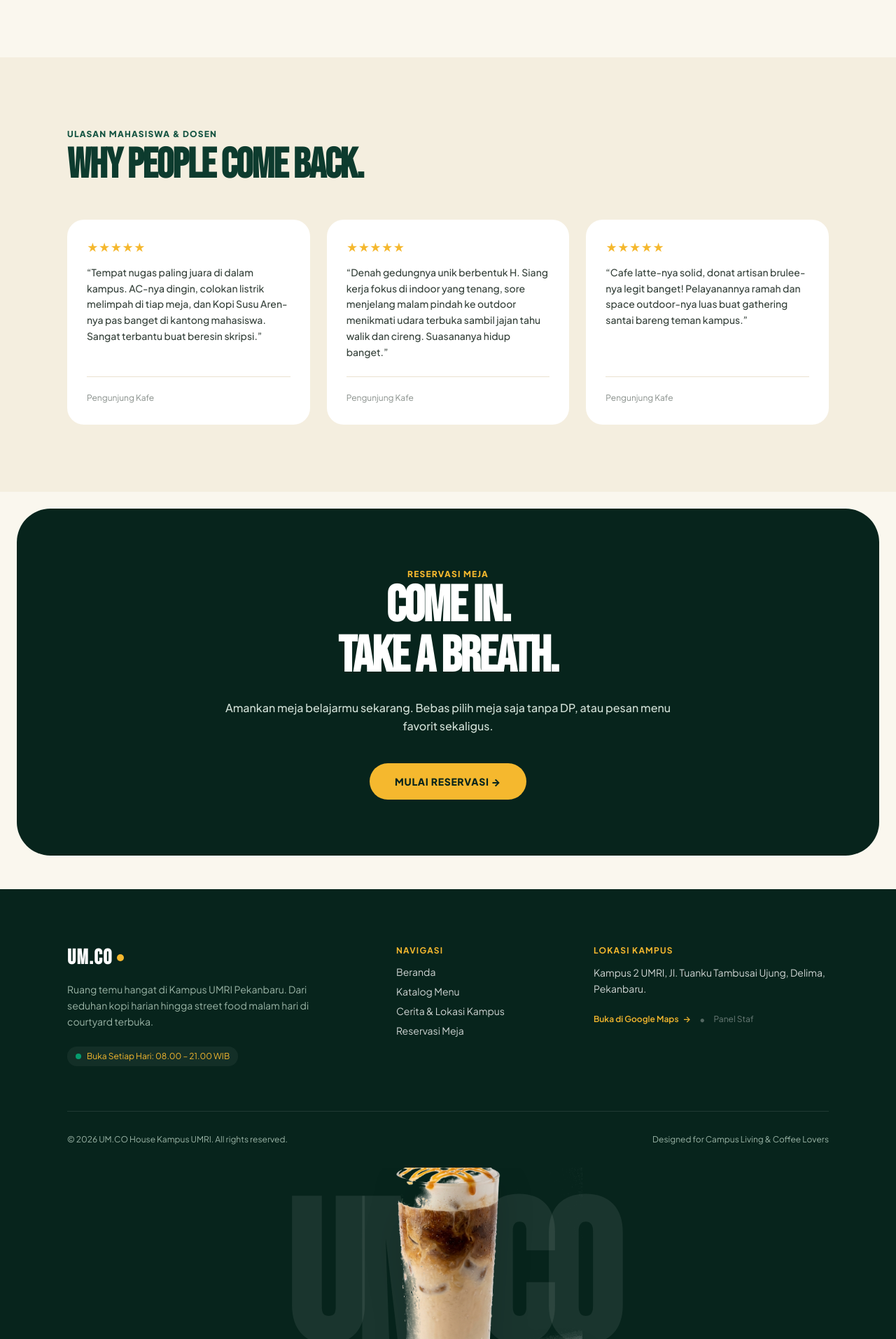
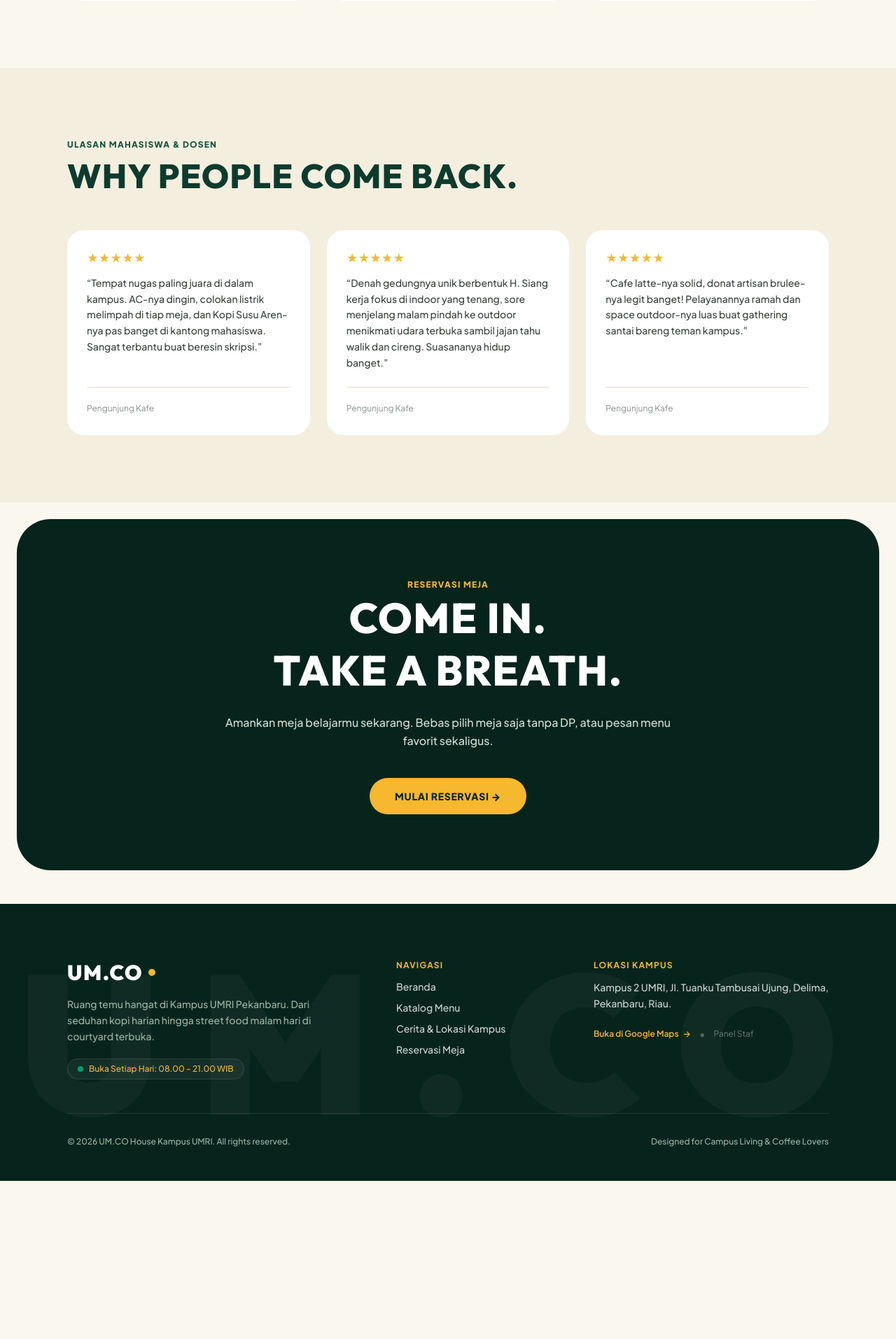
Before and after one commit to Ilmialfa/website-umco, a Laravel app: page / in a window 1280 px wide. Shown: the part 3726-5640 px from the top of the page at 70% size. After the commit the page ends 5414 px from the top, so only its background shows below. Run offline with Laravel 12, Linux system fonts and the light colour scheme; data comes from the database, SQL or seed files in the repository; style sheets or scripts are compiled from the project's sources; some libraries are stand-ins or nearby versions.

Commit message:
fix: eliminate condensed font and footer overlapping, switch to spacious geometric Outfit typography with open tracking

```diff
--- a/resources/css/app.css
+++ b/resources/css/app.css
@@ -11,7 +11,7 @@
 @theme {
     --font-sans: 'Plus Jakarta Sans', -apple-system, BlinkMacSystemFont, 'Segoe UI', Roboto, sans-serif;
     --font-serif: 'Plus Jakarta Sans', -apple-system, BlinkMacSystemFont, 'Segoe UI', Roboto, sans-serif;
-    --font-display: 'Bebas Neue', 'Outfit', sans-serif;
+    --font-display: 'Outfit', -apple-system, BlinkMacSystemFont, 'Segoe UI', Roboto, sans-serif;
     --font-heading: 'Outfit', 'Plus Jakarta Sans', sans-serif;
 
     /* REVISED UM.CO BRAND TOKENS (Emerald Green + Vibrant Mustard Yellow + Warm Cream) */
--- a/resources/views/components/layouts/public.blade.php
+++ b/resources/views/components/layouts/public.blade.php
@@ -61,10 +61,10 @@
     }
     </script>
 
-    <!-- Google Fonts: Bebas Neue (Display), Outfit (Subheadings/Pills), Plus Jakarta Sans (Body) - 100% SANS-SERIF, ZERO KAKI -->
+    <!-- Google Fonts: Outfit (Spacious Geometric Sans, Zero Berdempetan) & Plus Jakarta Sans (Clean Sans) -->
     <link rel="preconnect" href="https://fonts.googleapis.com">
     <link rel="preconnect" href="https://fonts.gstatic.com" crossorigin>
-    <link href="https://fonts.googleapis.com/css2?family=Bebas+Neue&family=Outfit:wght@500;600;700;800;900&family=Plus+Jakarta+Sans:wght@400;500;600;700;800&display=swap" rel="stylesheet">
+    <link href="https://fonts.googleapis.com/css2?family=Outfit:wght@400;500;600;700;800;900&family=Plus+Jakarta+Sans:wght@400;500;600;700;800&display=swap" rel="stylesheet">
 
     @vite(['resources/css/app.css', 'resources/js/app.js'])
     @livewireStyles
@@ -223,22 +223,30 @@
         {{ $slot }}
     </main>
 
-    <!-- FOOTER: GIANT WORDMARK + REAL CUTOUT PHOTOGRAPH (OVERLAPPING TARAQ STYLE) -->
-    <footer id="public-footer" class="bg-[#07241C] text-white relative overflow-hidden pt-20 pb-10">
+    <!-- FOOTER: CLEAN, SPACIOUS, MODERN (ZERO OVERLAPPING, ZERO COLLISION) -->
+    <footer id="public-footer" class="bg-[#07241C] text-white relative overflow-hidden pt-16 sm:pt-20 pb-12">
+
+        <!-- Subtle Ambient Background Wordmark (Background Layer Only, Never Colliding With Text) -->
+        <div class="absolute inset-0 flex items-center justify-center pointer-events-none select-none overflow-hidden opacity-[0.03]">
+            <span class="font-display font-black text-[22vw] tracking-[0.2em] text-white whitespace-nowrap">
+                UM.CO
+            </span>
+        </div>
+
         <div class="max-w-6xl mx-auto px-4 sm:px-6 lg:px-8 relative z-10">
             <!-- Footer Content Grid -->
-            <div class="grid grid-cols-1 md:grid-cols-12 gap-10 pb-16">
+            <div class="grid grid-cols-1 md:grid-cols-12 gap-10 pb-12 border-b border-white/10">
                 <!-- Brand Info -->
                 <div class="md:col-span-5 space-y-4">
-                    <div class="flex items-center gap-1.5">
+                    <div class="flex items-center gap-2">
                         <span class="font-display text-3xl font-black tracking-wider text-white">UM.CO</span>
                         <span class="w-2.5 h-2.5 rounded-full bg-[#F5B82E]"></span>
                     </div>
-                    <p class="text-sm text-[#9AB4A6] leading-relaxed max-w-sm">
+                    <p class="text-sm text-[#9AB4A6] leading-relaxed max-w-sm font-medium">
                         Ruang temu hangat di Kampus UMRI Pekanbaru. Dari seduhan kopi harian hingga street food malam hari di courtyard terbuka.
                     </p>
-                    <div class="pt-2">
-                        <span class="inline-flex items-center gap-2 px-3 py-1.5 rounded-full bg-white/5 text-xs text-[#F5B82E]">
+                    <div class="pt-1">
+                        <span class="inline-flex items-center gap-2 px-3.5 py-1.5 rounded-full bg-white/5 text-xs text-[#F5B82E] font-medium border border-white/10">
                             <span class="w-2 h-2 rounded-full bg-emerald-400 animate-pulse"></span>
                             <span>Buka Setiap Hari: 08.00 – 21.00 WIB</span>
                         </span>
@@ -248,7 +256,7 @@
                 <!-- Navigation Links -->
                 <div class="md:col-span-3 space-y-3">
                     <p class="text-xs uppercase tracking-widest text-[#F5B82E] font-bold">Navigasi</p>
-                    <ul class="space-y-2 text-sm text-white/80">
+                    <ul class="space-y-2.5 text-sm text-white/80 font-medium">
                         <li><a href="/" wire:navigate class="hover:text-[#F5B82E] transition">Beranda</a></li>
                         <li><a href="/menu" wire:navigate class="hover:text-[#F5B82E] transition">Katalog Menu</a></li>
                         <li><a href="/about" wire:navigate class="hover:text-[#F5B82E] transition">Cerita &amp; Lokasi Kampus</a></li>
@@ -259,8 +267,8 @@
                 <!-- Location & Contact -->
                 <div class="md:col-span-4 space-y-3">
                     <p class="text-xs uppercase tracking-widest text-[#F5B82E] font-bold">Lokasi Kampus</p>
-                    <p class="text-sm text-white/80 leading-relaxed">
-                        Kampus 2 UMRI, Jl. Tuanku Tambusai Ujung, Delima, Pekanbaru.
+                    <p class="text-sm text-white/80 leading-relaxed font-medium">
+                        Kampus 2 UMRI, Jl. Tuanku Tambusai Ujung, Delima, Pekanbaru, Riau.
                     </p>
                     <div class="pt-2 flex items-center gap-3">
                         <a
@@ -278,33 +286,10 @@
                 </div>
             </div>
 
-            <!-- Bottom Copyright -->
-            <div class="pt-8 border-t border-white/10 flex flex-col sm:flex-row items-center justify-between text-xs text-[#9AB4A6] gap-4">
+            <!-- Bottom Copyright (Unobstructed, Clean, Spacious) -->
+            <div class="pt-8 flex flex-col sm:flex-row items-center justify-between text-xs text-[#9AB4A6] gap-4 font-medium">
                 <p>&copy; {{ date('Y') }} UM.CO House Kampus UMRI. All rights reserved.</p>
                 <p>Designed for Campus Living &amp; Coffee Lovers</p>
-            </div>
-        </div>
-
-        <!-- DRAMATIC BOTTOM: GIANT WORDMARK + REAL CUTOUT PHOTOGRAPH (SECTION 4.3) -->
-        <div class="relative w-full overflow-hidden mt-8 pt-6 select-none pointer-events-none">
-            <!-- Giant Wordmark UM.CO -->
-            <div class="w-full text-center leading-none">
-                <span
-                    class="font-display font-black tracking-tighter text-white/[0.08] block uppercase"
-                    style="font-size: clamp(6rem, 22vw, 25rem);"
-                >
-                    UM.CO
-                </span>
-            </div>
-
-            <!-- Overlapping Real Cutout Photograph (Iced Macchiato with Cold Foam & Ice) -->
-            <div class="absolute bottom-[-10px] sm:bottom-[-20px] left-1/2 -translate-x-1/2 w-48 sm:w-64 md:w-80 lg:w-96 z-10 footer-signature-drink pointer-events-auto">
-                <img
-                    src="{{ asset('/images/signature-drink-cutout.png') }}"
-                    alt="Signature Iced Coffee UM.CO"
-                    class="w-full h-auto drop-shadow-2xl transition-transform duration-500 hover:scale-105"
-                    loading="lazy"
-                />
             </div>
         </div>
     </footer>
--- a/resources/views/pages/about.blade.php
+++ b/resources/views/pages/about.blade.php
@@ -9,7 +9,7 @@
                 <span class="inline-flex items-center gap-2 px-3.5 py-1.5 rounded-full bg-white/10 text-xs font-black uppercase tracking-widest text-[#F5B82E]">
                     Cerita &amp; Ruang
                 </span>
-                <h1 class="font-display text-4xl sm:text-6xl font-black uppercase tracking-tight leading-none text-white">
+                <h1 class="font-display text-3xl sm:text-5xl font-extrabold uppercase tracking-wide leading-tight text-white">
                     Where Coffee Meets Campus.
                 </h1>
                 <p class="text-sm sm:text-base text-[#9AB4A6] max-w-lg mx-auto">
@@ -25,7 +25,7 @@
             <div class="grid grid-cols-1 lg:grid-cols-12 gap-12 items-center">
                 <div class="lg:col-span-7 space-y-6">
                     <span class="text-xs font-black uppercase tracking-widest text-[#145341]">Ruang Ketiga Kampus</span>
-                    <h2 class="font-display text-3xl sm:text-4xl lg:text-5xl font-black uppercase tracking-tight text-[#0D3B2E] leading-tight">
+                    <h2 class="font-display text-2xl sm:text-4xl font-extrabold uppercase tracking-wide text-[#0D3B2E] leading-tight">
                         Tempat Lahirnya Ide &amp; Kolaborasi.
                     </h2>
                     <p class="text-sm sm:text-base text-[#122018]/80 leading-relaxed font-medium">
@@ -69,7 +69,7 @@
         <div class="max-w-6xl mx-auto px-4 sm:px-6 lg:px-8">
             <div class="text-center max-w-xl mx-auto mb-14 space-y-2">
                 <span class="text-xs font-black uppercase tracking-widest text-[#145341]">Denah Bangunan</span>
-                <h2 class="font-display text-3xl sm:text-4xl font-black uppercase tracking-tight text-[#0D3B2E]">
+                <h2 class="font-display text-2xl sm:text-4xl font-extrabold uppercase tracking-wide text-[#0D3B2E]">
                     Arsitektur Huruf &ldquo;H&rdquo;
                 </h2>
                 <p class="text-xs sm:text-sm text-[#122018]/60">Dua sayap suasana berbeda yang dihubungkan oleh taman tengah terbuka.</p>
--- a/resources/views/pages/home.blade.php
+++ b/resources/views/pages/home.blade.php
@@ -26,10 +26,10 @@
                         <span class="text-white">Kampus UMRI Pekanbaru</span>
                     </div>
 
-                    <!-- Giant Bold Sans-Serif Display Headline (Bebas Neue / Taraq Style - Zero Legs/Serifs) -->
-                    <h1 class="font-display text-5xl sm:text-7xl lg:text-8xl font-black uppercase tracking-tight text-white leading-[0.92] drop-shadow-lg">
-                        A BETTER PLACE<br/>
-                        <span class="text-[#F5B82E]">FOR COFFEE.</span>
+                    <!-- Giant Bold Sans-Serif Display Headline (Outfit - Geometric, Spacious, Zero Berdempetan) -->
+                    <h1 class="font-display text-4xl sm:text-6xl lg:text-7xl font-extrabold uppercase tracking-wide text-white leading-[1.08] drop-shadow-md">
+                        A Better Place<br/>
+                        <span class="text-[#F5B82E]">For Coffee.</span>
                     </h1>
 
                     <!-- Clean 1-2 Sentence Punchy Subtitle -->
@@ -103,11 +103,11 @@
         <div class="max-w-6xl mx-auto px-4 sm:px-6 lg:px-8">
 
             <!-- Section Header -->
-            <div class="text-center max-w-2xl mx-auto space-y-2 mb-12">
+            <div class="text-center max-w-2xl mx-auto space-y-3 mb-12">
                 <span class="text-xs font-black uppercase tracking-widest text-[#145341]">Suasana &amp; Keseharian</span>
-                <h2 class="font-display text-4xl sm:text-6xl font-black uppercase tracking-tight text-[#0D3B2E] leading-none">
-                    EVERYTHING YOU NEED<br/>
-                    FOR A GOOD PAUSE.
+                <h2 class="font-display text-3xl sm:text-5xl font-extrabold uppercase tracking-wide text-[#0D3B2E] leading-tight">
+                    Everything You Need<br/>
+                    For A Good Pause.
                 </h2>
                 <p class="text-sm sm:text-base text-[#122018]/70 max-w-md mx-auto pt-1 font-medium">
                     Ruang singgah santai untuk rehat sejenak di antara padatnya jadwal kuliah.
@@ -202,8 +202,8 @@
             <div class="flex flex-col md:flex-row md:items-end justify-between mb-12 gap-4">
                 <div>
                     <span class="text-xs font-black uppercase tracking-widest text-[#145341]">Favorit Kampus</span>
-                    <h2 class="font-display text-4xl sm:text-5xl lg:text-6xl font-black uppercase tracking-tight text-[#0D3B2E] mt-1 leading-none">
-                        GOOD COFFEE, MADE SIMPLY.
+                    <h2 class="font-display text-3xl sm:text-5xl font-extrabold uppercase tracking-wide text-[#0D3B2E] mt-1 leading-tight">
+                        Good Coffee, Made Simply.
                     </h2>
                 </div>
                 <a
@@ -284,10 +284,10 @@
             <div class="max-w-6xl mx-auto px-6 sm:px-12 lg:px-16 py-14 sm:py-20 relative z-10 w-full flex flex-col md:flex-row md:items-end justify-between gap-8">
                 <div class="max-w-xl space-y-3">
                     <span class="text-xs font-black uppercase tracking-widest text-[#F5B82E]">Arsitektur Gedung H</span>
-                    <h2 class="font-display text-4xl sm:text-6xl font-black uppercase tracking-tight leading-none text-white drop-shadow">
-                        MEET IN COMFORT.
+                    <h2 class="font-display text-3xl sm:text-5xl font-extrabold uppercase tracking-wide leading-tight text-white drop-shadow">
+                        Meet In Comfort.
                     </h2>
-                    <p class="text-sm sm:text-base text-white/90 leading-relaxed drop-shadow">
+                    <p class="text-sm sm:text-base text-white/90 leading-relaxed drop-shadow font-medium">
                         Wing Barat ber-AC untuk nugas tanpa bising, dan Wing Timur outdoor dengan aneka jajanan street food sore hingga malam.
                     </p>
                 </div>
@@ -308,10 +308,10 @@
         <div class="max-w-6xl mx-auto px-4 sm:px-6 lg:px-8">
             <div class="text-center max-w-xl mx-auto mb-16 space-y-2">
                 <span class="text-xs font-black uppercase tracking-widest text-[#145341]">Standar Kualitas</span>
-                <h2 class="font-display text-4xl sm:text-5xl font-black uppercase tracking-tight text-[#0D3B2E]">
-                    FROM BEAN TO CUP.
+                <h2 class="font-display text-3xl sm:text-5xl font-extrabold uppercase tracking-wide text-[#0D3B2E]">
+                    From Bean To Cup.
                 </h2>
-                <p class="text-xs sm:text-sm text-[#122018]/60">Tiga komitmen di balik setiap tegukan kopi yang kami sajikan.</p>
+                <p class="text-xs sm:text-sm text-[#122018]/60 font-medium">Tiga komitmen di balik setiap tegukan kopi yang kami sajikan.</p>
             </div>
 
             <div class="grid grid-cols-1 md:grid-cols-3 gap-6">
@@ -350,8 +350,8 @@
         <div class="max-w-6xl mx-auto px-4 sm:px-6 lg:px-8">
             <div class="mb-12">
                 <span class="text-xs font-black uppercase tracking-widest text-[#145341]">Ulasan Mahasiswa &amp; Dosen</span>
-                <h2 class="font-display text-4xl sm:text-5xl lg:text-6xl font-black uppercase tracking-tight text-[#0D3B2E] mt-1 leading-none">
-                    WHY PEOPLE COME BACK.
+                <h2 class="font-display text-3xl sm:text-5xl font-extrabold uppercase tracking-wide text-[#0D3B2E] mt-1 leading-tight">
+                    Why People Come Back.
                 </h2>
             </div>
 
@@ -381,9 +381,9 @@
         <section class="rounded-[2rem] sm:rounded-[3rem] bg-[#07241C] text-white py-20 px-6 sm:px-12 text-center relative overflow-hidden">
             <div class="max-w-2xl mx-auto space-y-4 relative z-10">
                 <span class="text-xs font-black uppercase tracking-widest text-[#F5B82E]">Reservasi Meja</span>
-                <h2 class="font-display text-4xl sm:text-6xl lg:text-7xl font-black uppercase tracking-tight leading-none text-white">
-                    COME IN.<br/>
-                    TAKE A BREATH.
+                <h2 class="font-display text-3xl sm:text-5xl lg:text-6xl font-extrabold uppercase tracking-wide leading-tight text-white">
+                    Come In.<br/>
+                    Take A Breath.
                 </h2>
                 <p class="text-sm sm:text-base text-[#D1E0D7] leading-relaxed pt-2 font-medium">
                     Amankan meja belajarmu sekarang. Bebas pilih meja saja tanpa DP, atau pesan menu favorit sekaligus.
--- a/resources/views/pages/menu.blade.php
+++ b/resources/views/pages/menu.blade.php
@@ -9,7 +9,7 @@
                 <span class="inline-flex items-center gap-2 px-3.5 py-1.5 rounded-full bg-white/10 text-xs font-black uppercase tracking-widest text-[#F5B82E]">
                     Katalog Resmi
                 </span>
-                <h1 class="font-display text-4xl sm:text-6xl font-black uppercase tracking-tight leading-none text-white">
+                <h1 class="font-display text-3xl sm:text-5xl font-extrabold uppercase tracking-wide leading-tight text-white">
                     Fresh Brews &amp; Bites.
                 </h1>
                 <p class="text-sm sm:text-base text-[#9AB4A6] max-w-lg mx-auto">
```
Also changed, not shown: resources/views/layouts/public.blade.php (+22 -37 lines).
